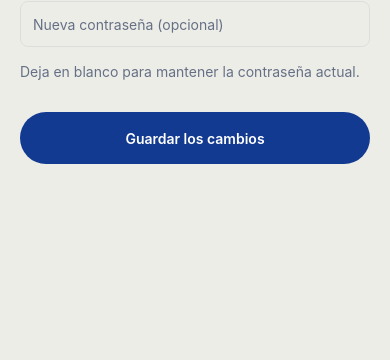
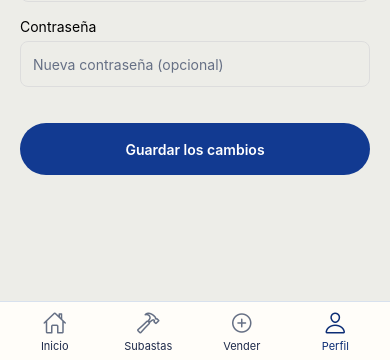
Before and after one commit to tiziimusca/DA1, a React Native app in the folder front/: screen /EditProfile in a window 390 px wide. Shown: the part 481-841 px from the top of the page. Built offline with nearby package versions, Linux system fonts and the light colour scheme.

Commit message:
footer y diseño

```diff
--- /dev/null
+++ b/front/src/components/AppFooterNav.js
@@ -0,0 +1,59 @@
+import React from 'react';
+import { StyleSheet, Text, TouchableOpacity, View } from 'react-native';
+import { Ionicons } from '@expo/vector-icons';
+
+const defaultItems = [
+  { key: 'Home', label: 'Inicio', icon: 'home-outline', routeName: 'Home' },
+  { key: 'Auctions', label: 'Subastas', icon: 'hammer-outline', routeName: 'Auctions' },
+  { key: 'MisPropuestas', label: 'Vender', icon: 'add-circle-outline', routeName: 'MisPropuestas' },
+  { key: 'Profile', label: 'Perfil', icon: 'person-outline', routeName: 'Profile' },
+];
+
+export default function AppFooterNav({ navigation, colors, activeRouteName, items = defaultItems }) {
+  return (
+    <View style={[styles.container, { backgroundColor: colors?.surface ?? '#F5F5F5', borderTopColor: colors?.border ?? '#D1D5DB' }]}>
+      {items.map((item) => {
+        const isActive = activeRouteName === item.routeName;
+        return (
+          <TouchableOpacity
+            key={item.key}
+            style={styles.item}
+            activeOpacity={0.8}
+            onPress={() => navigation.navigate(item.routeName)}
+          >
+            <Ionicons
+              name={item.icon}
+              size={24}
+              color={isActive ? (colors?.primary ?? '#2449B8') : (colors?.muted ?? '#4B5563')}
+            />
+            <Text style={[styles.label, { color: isActive ? (colors?.primary ?? '#2449B8') : (colors?.text ?? '#111827') }]}>
+              {item.label}
+            </Text>
+          </TouchableOpacity>
+        );
+      })}
+    </View>
+  );
+}
+
+const styles = StyleSheet.create({
+  container: {
+    flexDirection: 'row',
+    justifyContent: 'space-around',
+    alignItems: 'center',
+    borderTopWidth: 1,
+    paddingTop: 8,
+    paddingBottom: 10,
+    paddingHorizontal: 8,
+  },
+  item: {
+    flex: 1,
+    alignItems: 'center',
+    justifyContent: 'center',
+    gap: 3,
+  },
+  label: {
+    fontSize: 11,
+    textAlign: 'center',
+  },
+});
--- a/front/src/screens/EditProfileScreen.js
+++ b/front/src/screens/EditProfileScreen.js
@@ -17,6 +17,7 @@ import { useAppTheme } from '../theme/AppTheme';
 import countries from '../data/countries';
 import { getToken } from '../auth/authManager';
 import { updateProfile } from '../api/authApi';
+import AppFooterNav from '../components/AppFooterNav';
 
 export default function EditProfileScreen({ navigation, route }) {
   const { colors } = useAppTheme();
@@ -223,7 +224,6 @@ export default function EditProfileScreen({ navigation, route }) {
           placeholder="Nueva contraseña (opcional)"
           placeholderTextColor={colors.muted}
         />
-        <Text style={[{ color: colors.muted, marginBottom: 12 }]}>Deja en blanco para mantener la contraseña actual.</Text>
         {fieldErrors.password ? <Text style={styles.errorText}>{fieldErrors.password}</Text> : null}
 
         {formError ? <Text style={styles.formError}>{formError}</Text> : null}
@@ -233,6 +233,11 @@ export default function EditProfileScreen({ navigation, route }) {
           </Text>
         </TouchableOpacity>
       </ScrollView>
+              <AppFooterNav
+                navigation={navigation}
+                colors={colors}
+                activeRouteName="Profile"
+              />
     </SafeAreaView>
   );
 }
@@ -244,6 +249,7 @@ const styles = StyleSheet.create({
 
   container: {
     padding: 20,
+    marginTop: 40,
   },
 
   header: {
--- a/front/src/screens/LoginScreen.js
+++ b/front/src/screens/LoginScreen.js
@@ -217,7 +217,7 @@ export default function LoginScreen({ navigation }) {
               </View>
 
               <TouchableOpacity onPress={handleContinueAnon} style={styles.anonBtn}>
-                <Text style={{ color: colors.text }}>Continuar sin iniciar sesión</Text>
+                <Text style={{ color: '#fff' }}>Continuar sin iniciar sesión</Text>
               </TouchableOpacity>
 
               <View style={styles.footerTextRow}>
@@ -257,7 +257,7 @@ const styles = StyleSheet.create({
   dividerRow: { flexDirection: 'row', alignItems: 'center', marginVertical: 16 },
   line: { flex: 1, height: 1 },
   circle: { width: 24, height: 24, borderRadius: 12, backgroundColor: '#FFFFFF', borderWidth: 1, borderColor: '#DDD', marginHorizontal: 12 },
-  anonBtn: { alignSelf: 'center', backgroundColor: '#EFEFEF', paddingHorizontal: 16, paddingVertical: 10, borderRadius: 20 },
+  anonBtn: { alignSelf: 'center', backgroundColor: '#3E4148', paddingHorizontal: 16, paddingVertical: 10, borderRadius: 20 },
   footerTextRow: { flexDirection: 'row', justifyContent: 'center', marginTop: 16 },
   modalOverlay: { flex: 1, backgroundColor: 'rgba(0,0,0,0.4)', justifyContent: 'center', alignItems: 'center' },
   modalContainer: { width: '86%', padding: 18, borderRadius: 12, borderWidth: 1 },
--- a/front/src/screens/ProfileScreen.js
+++ b/front/src/screens/ProfileScreen.js
@@ -16,6 +16,7 @@ import { Ionicons as Icon } from '@expo/vector-icons';
 import { useAppTheme } from '../theme/AppTheme';
 import { fetchProfile } from '../api/authApi';
 import { clearSession, getToken } from '../auth/authManager';
+import AppFooterNav from '../components/AppFooterNav';
 
 export default function ProfileScreen({ navigation }) {
   const { colors, spacing, radius, typography } = useAppTheme();
@@ -105,7 +106,8 @@ export default function ProfileScreen({ navigation }) {
     >
       <StatusBar barStyle="dark-content" />
 
-      <ScrollView>
+      <View style={styles.layout}>
+        <ScrollView contentContainerStyle={styles.scrollContent}>
           <View style={styles.container}>
 
           {/* Header */}
@@ -282,6 +284,13 @@ export default function ProfileScreen({ navigation }) {
           </View>
         </ScrollView>
 
+        <AppFooterNav
+          navigation={navigation}
+          colors={colors}
+          activeRouteName="Profile"
+        />
+      </View>
+
       <Modal
         visible={logoutModalVisible}
         transparent
@@ -326,8 +335,18 @@ const styles = StyleSheet.create({
     flex: 1,
   },
 
+  layout: {
+    flex: 1,
+  },
+
+  scrollContent: {
+    flexGrow: 1,
+  },
+
   container: {
     padding: 20,
+    marginTop: 40,
+    paddingBottom: 12,
   },
 
   header: {
```
Lines whose indentation alone changed are shown as unchanged.
